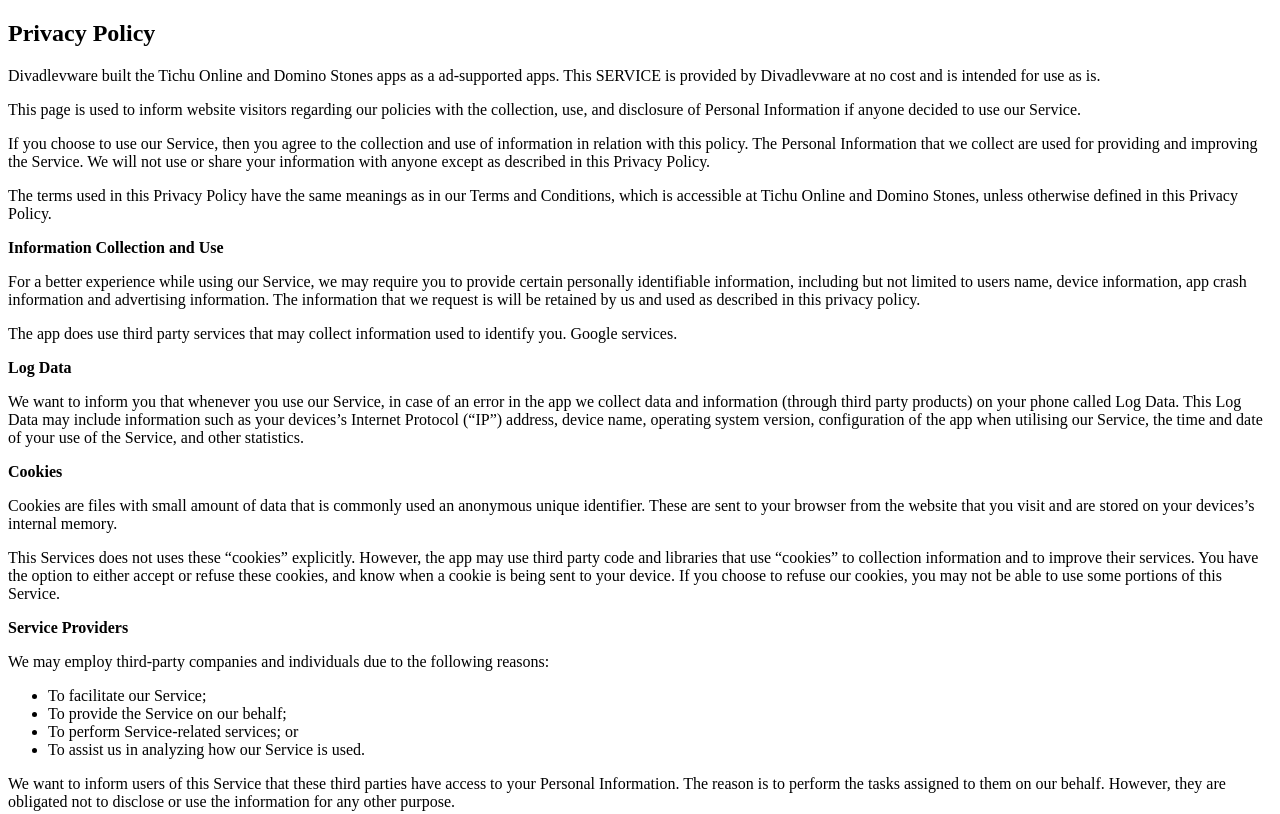
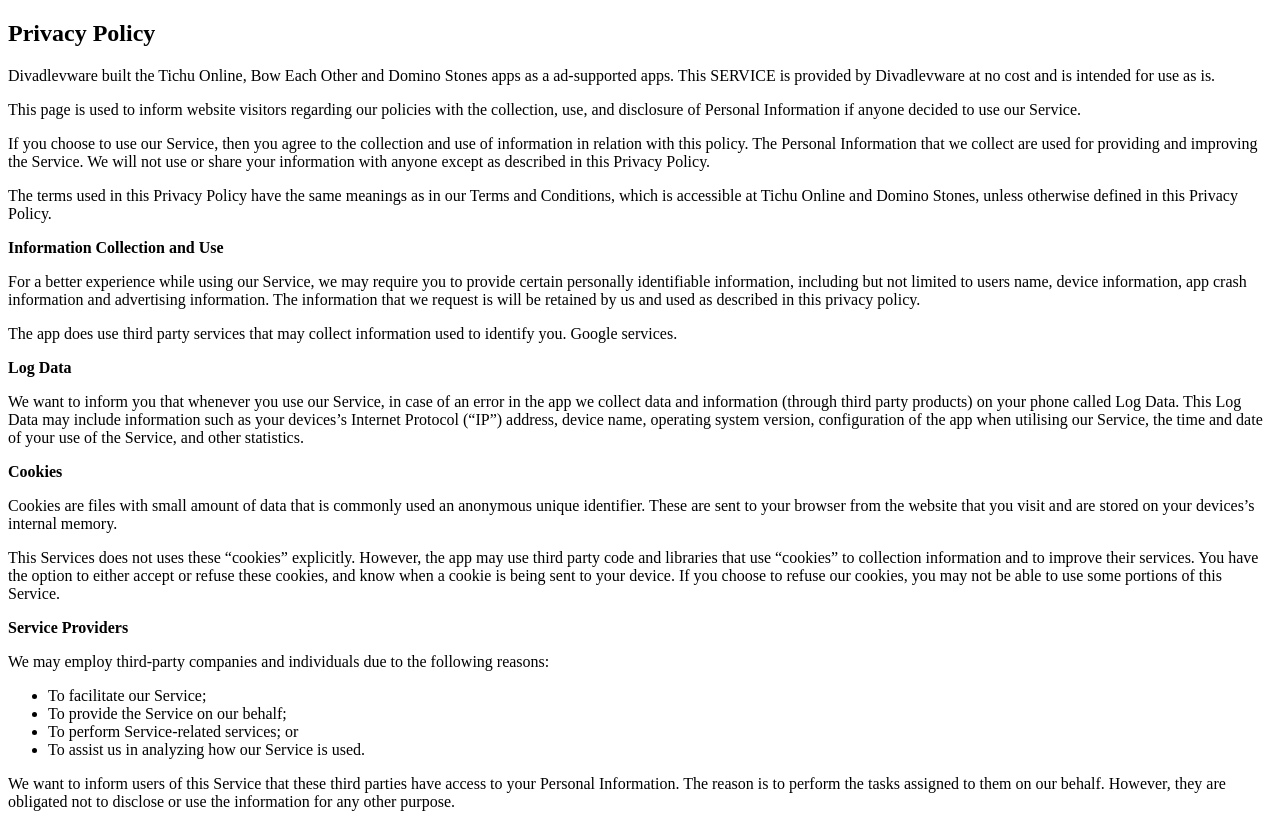
Before and after one commit to davidrkt/divadlevware, a plain HTML site: page index.html in a window 1280 px wide. Shown: the top 814 px of the page. Drawn offline with Linux system fonts and the light colour scheme.

Commit message:
Update index.html

```diff
--- a/index.html
+++ b/index.html
@@ -2,7 +2,7 @@
 <html>
 <body>
 <h2>Privacy Policy</h2>
-<p>Divadlevware built the Tichu Online and Domino Stones apps as a ad-supported apps. This SERVICE is provided by Divadlevware at no cost and is intended
+<p>Divadlevware built the Tichu Online, Bow Each Other and Domino Stones apps as a ad-supported apps. This SERVICE is provided by Divadlevware at no cost and is intended
     for use as is.</p>
 <p>This page is used to inform website visitors regarding our policies with the collection, use, and
     disclosure of Personal Information if anyone decided to use our Service.</p>
```
